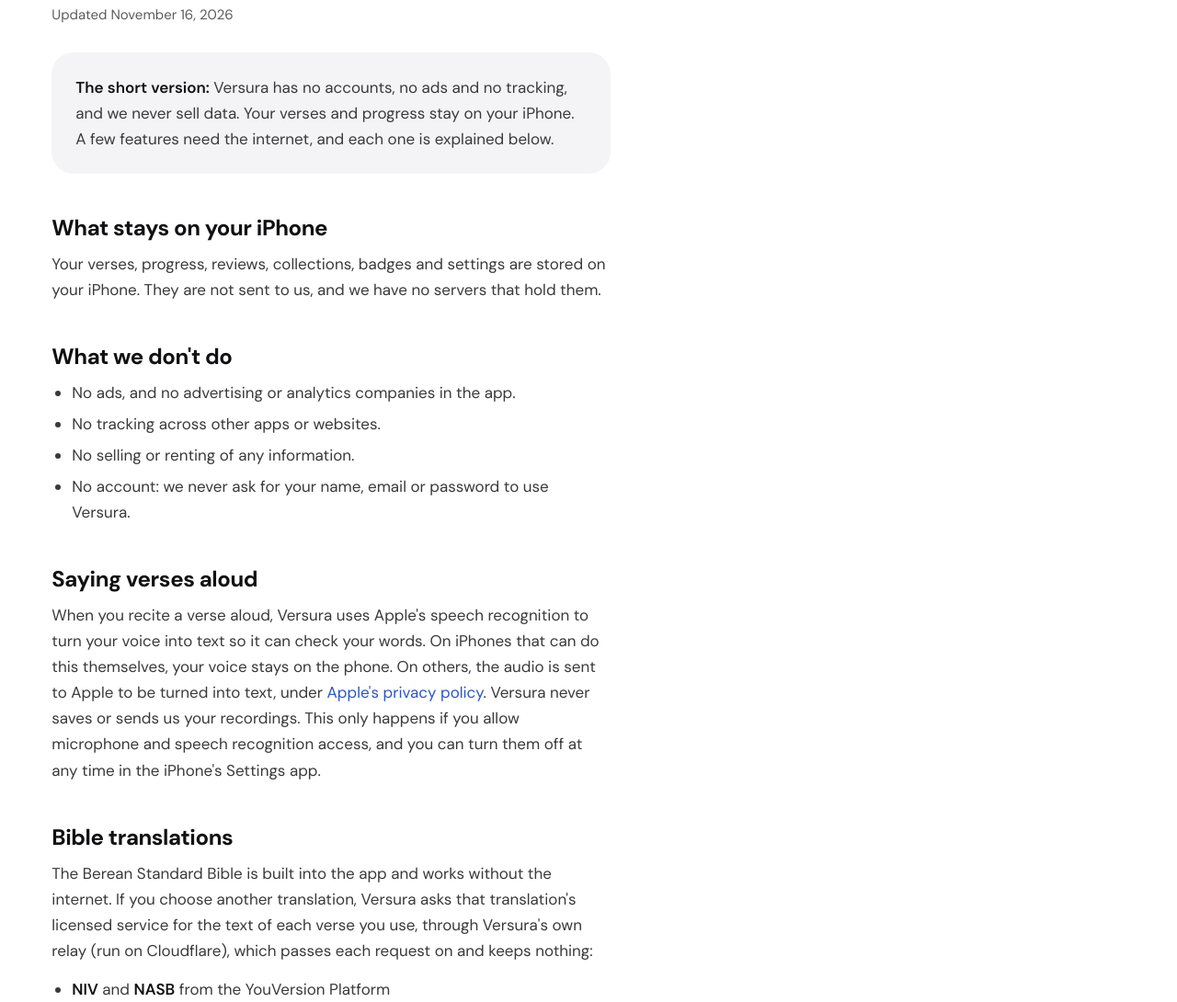
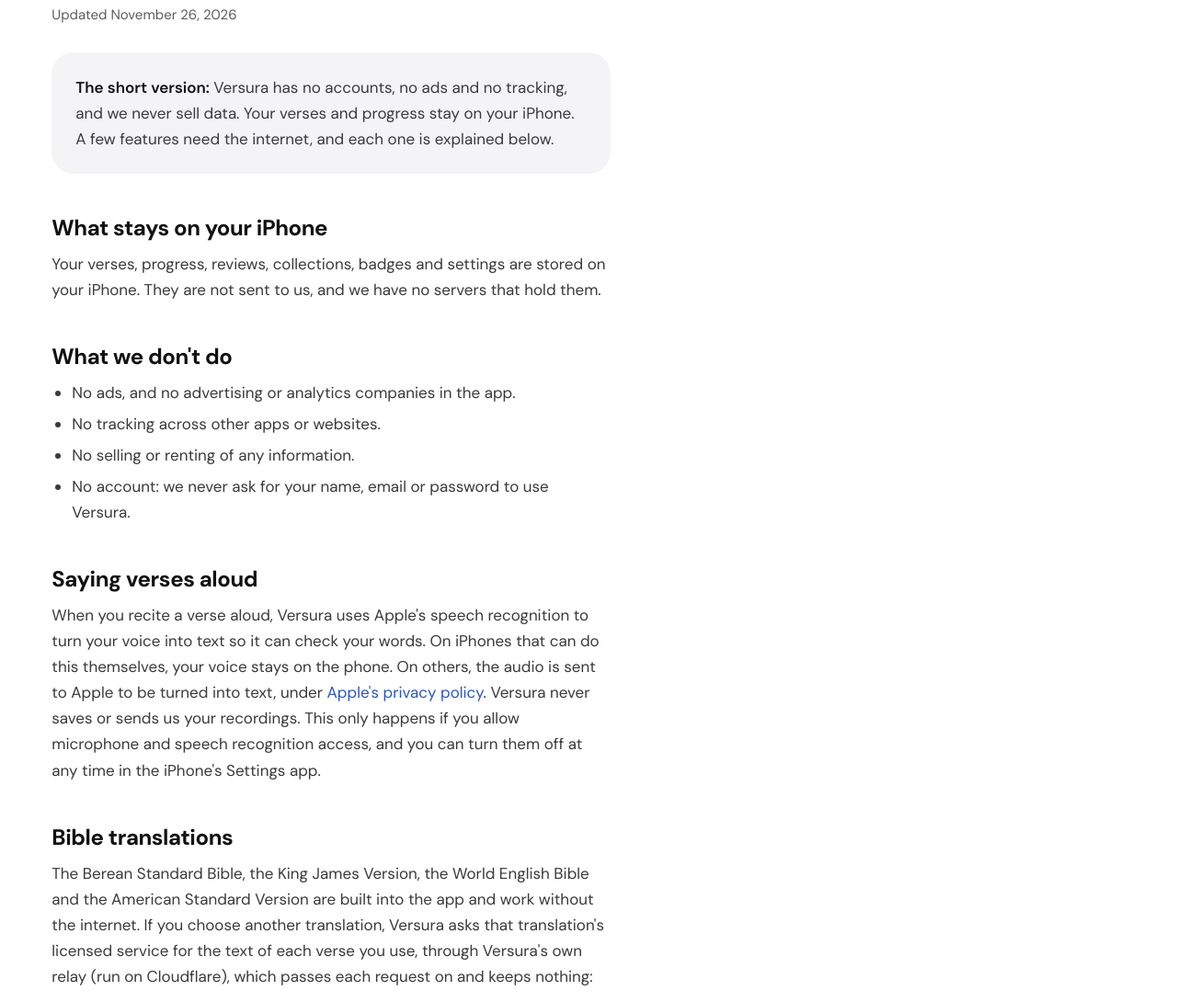
Before and after one commit to Abrahamkattil/versura-site, a plain HTML site: page privacy/index.html in a window 1280 px wide. Shown: the part 204-1294 px from the top of the page at 92% size. Drawn offline with Linux system fonts and the light colour scheme.

Commit message:
Privacy: KJV, WEB and ASV are built in too

```diff
--- a/privacy/index.html
+++ b/privacy/index.html
@@ -19,7 +19,7 @@
   </nav>
   <main class="doc pad">
     <h1>Privacy policy</h1>
-    <p class="updated">Updated November 16, 2026</p>
+    <p class="updated">Updated November 26, 2026</p>
 
     <div class="card">
       <p><strong>The short version:</strong> Versura has no accounts, no ads and no tracking, and we never sell data. Your verses and progress stay on your iPhone. A few features need the internet, and each one is explained below.</p>
@@ -40,7 +40,7 @@
     <p>When you recite a verse aloud, Versura uses Apple's speech recognition to turn your voice into text so it can check your words. On iPhones that can do this themselves, your voice stays on the phone. On others, the audio is sent to Apple to be turned into text, under <a href="https://www.apple.com/legal/privacy/">Apple's privacy policy</a>. Versura never saves or sends us your recordings. This only happens if you allow microphone and speech recognition access, and you can turn them off at any time in the iPhone's Settings app.</p>
 
     <h2>Bible translations</h2>
-    <p>The Berean Standard Bible is built into the app and works without the internet. If you choose another translation, Versura asks that translation's licensed service for the text of each verse you use, through Versura's own relay (run on Cloudflare), which passes each request on and keeps nothing:</p>
+    <p>The Berean Standard Bible, the King James Version, the World English Bible and the American Standard Version are built into the app and work without the internet. If you choose another translation, Versura asks that translation's licensed service for the text of each verse you use, through Versura's own relay (run on Cloudflare), which passes each request on and keeps nothing:</p>
     <ul>
       <li><strong>NIV</strong> and <strong>NASB</strong> from the YouVersion Platform</li>
       <li><strong>ESV</strong> from Crossway's ESV API</li>
```
